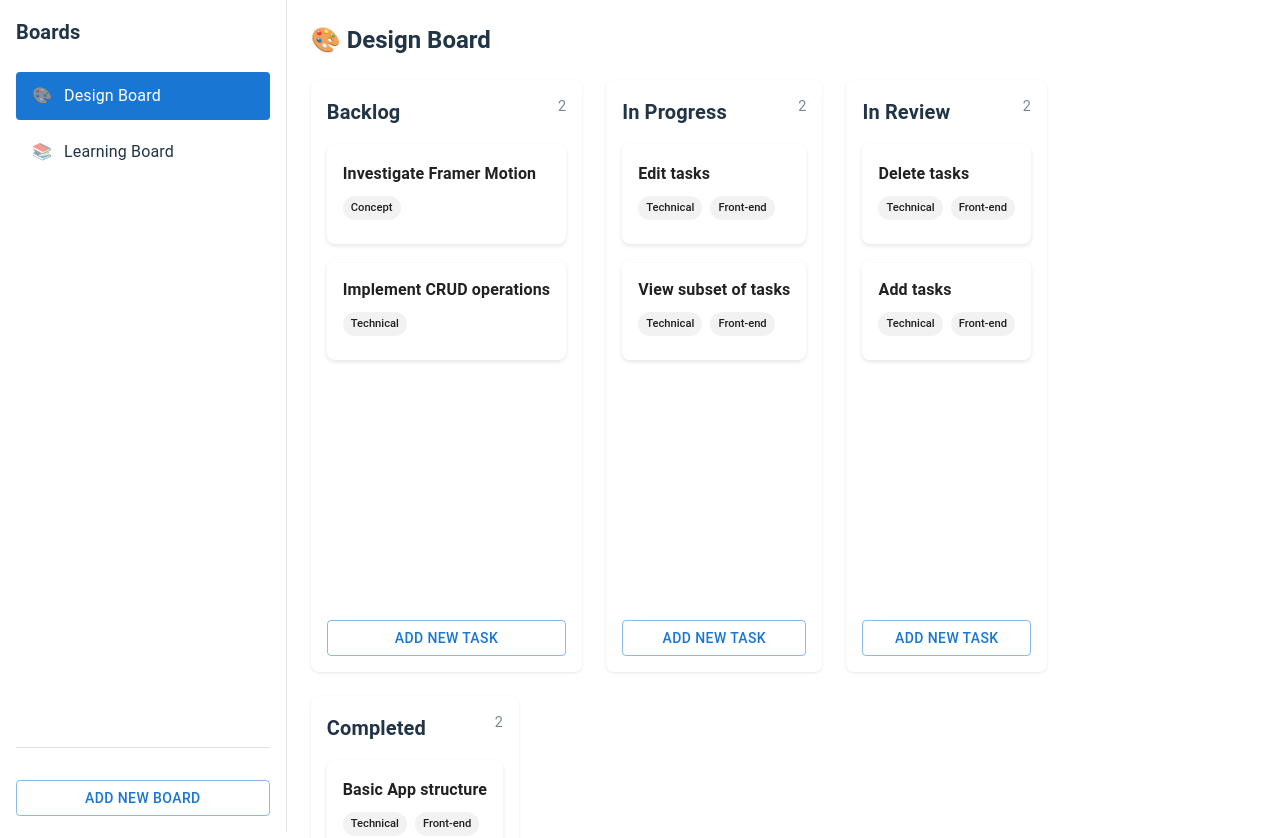
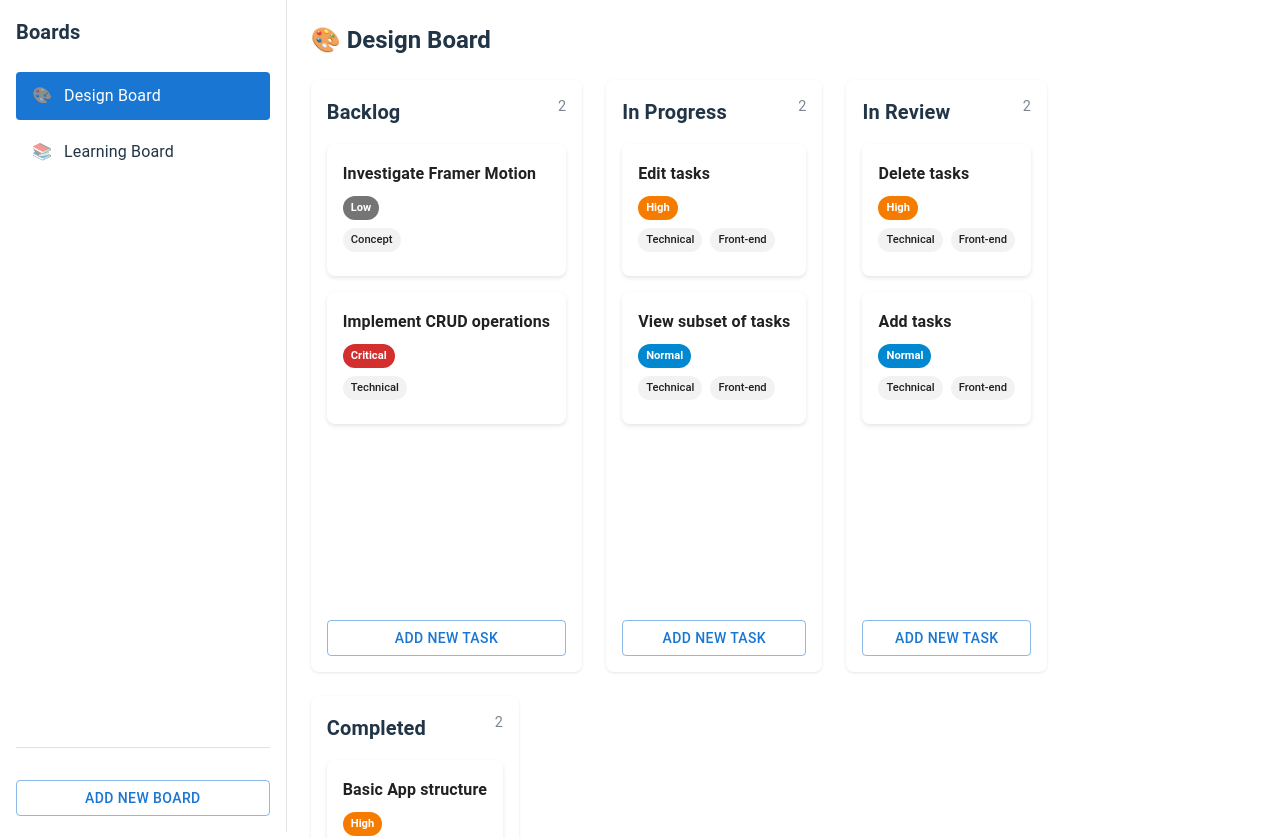
Before and after one commit to AFloresc/Tasks-Manager, a React (Vite) app: page / in a window 1280 px wide. Shown: the top 838 px of the page. Built offline with nearby package versions, Linux system fonts and the light colour scheme.

Commit message:
feat: Added priorities to tasks

```diff
--- a/src/App.jsx
+++ b/src/App.jsx
@@ -13,14 +13,62 @@ const initialBoards = [
         name: "Design Board",
         icon: "🎨",
         tasks: [
-      { id: "t1", title: "Investigate Framer Motion", tags: ["Concept"], status: "backlog" },
-      { id: "t2", title: "Implement CRUD operations", tags: ["Technical"], status: "backlog" },
-      { id: "t3", title: "Edit tasks", tags: ["Technical", "Front-end"], status: "inProgress" },
-      { id: "t4", title: "View subset of tasks", tags: ["Technical", "Front-end"], status: "inProgress" },
-      { id: "t5", title: "Delete tasks", tags: ["Technical", "Front-end"], status: "inReview" },
-      { id: "t6", title: "Add tasks", tags: ["Technical", "Front-end"], status: "inReview" },
-      { id: "t7", title: "Basic App structure", tags: ["Technical", "Front-end"], status: "completed" },
-      { id: "t8", title: "Design Todo App", tags: ["Design"], status: "completed" }
+      {
+        id: "t1",
+        title: "Investigate Framer Motion",
+        tags: ["Concept"],
+        status: "backlog",
+        priority: "low"
+      },
+      {
+        id: "t2",
+        title: "Implement CRUD operations",
+        tags: ["Technical"],
+        status: "backlog",
+        priority: "critical"
+      },
+      {
+        id: "t3",
+        title: "Edit tasks",
+        tags: ["Technical", "Front-end"],
+        status: "inProgress",
+        priority: "high"
+      },
+      {
+        id: "t4",
+        title: "View subset of tasks",
+        tags: ["Technical", "Front-end"],
+        status: "inProgress",
+        priority: "normal"
+      },
+      {
+        id: "t5",
+        title: "Delete tasks",
+        tags: ["Technical", "Front-end"],
+        status: "inReview",
+        priority: "high"
+      },
+      {
+        id: "t6",
+        title: "Add tasks",
+        tags: ["Technical", "Front-end"],
+        status: "inReview",
+        priority: "normal"
+      },
+      {
+        id: "t7",
+        title: "Basic App structure",
+        tags: ["Technical", "Front-end"],
+        status: "completed",
+        priority: "high"
+      },
+      {
+        id: "t8",
+        title: "Design Todo App",
+        tags: ["Design"],
+        status: "completed",
+        priority: "low"
+      }
     ]
     },
     {
@@ -28,8 +76,20 @@ const initialBoards = [
       name: "Learning Board",
       icon: "📚",
       tasks: [
-      { id: "t9", title: "Learn Zustand", tags: ["Technical"], status: "backlog" },
-      { id: "t10", title: "Practice TypeScript", tags: ["Technical"], status: "inProgress" }
+    {
+      id: "t9",
+      title: "Learn Zustand",
+      tags: ["Technical"],
+      status: "backlog",
+      priority: "high"
+    },
+    {
+      id: "t10",
+      title: "Practice TypeScript",
+      tags: ["Technical"],
+      status: "inProgress",
+      priority: "normal"
+    }
   ]
   }
 ];
--- a/src/components/TaskCard.jsx
+++ b/src/components/TaskCard.jsx
@@ -1,6 +1,21 @@
 import { Card, CardContent, Typography, Chip, Stack } from "@mui/material";
 
 export default function TaskCard({ task, onClick }) {
+    const getPriorityColor = (priority) => {
+        switch (priority) {
+        case "critical":
+            return "#d32f2f"; // rojo fuerte
+        case "high":
+            return "#f57c00"; // naranja
+        case "normal":
+            return "#0288d1"; // azul
+        case "low":
+            return "#757575"; // gris
+        default:
+            return "#9e9e9e";
+        }
+    };
+
     return (
         <Card
         onClick={onClick}
@@ -21,6 +36,20 @@ export default function TaskCard({ task, onClick }) {
             {task.title}
             </Typography>
 
+            {/* Priority */}
+            <Chip
+            label={task.priority}
+            size="small"
+            sx={{
+                textTransform: "capitalize",
+                backgroundColor: getPriorityColor(task.priority),
+                color: "white",
+                fontWeight: 600,
+                fontSize: "0.7rem",
+                alignSelf: "flex-start"
+            }}
+            />
+
             {/* Tags */}
             <Stack direction="row" spacing={1} flexWrap="wrap">
             {task.tags.map((tag) => (
```
Lines whose indentation alone changed are shown as unchanged.
